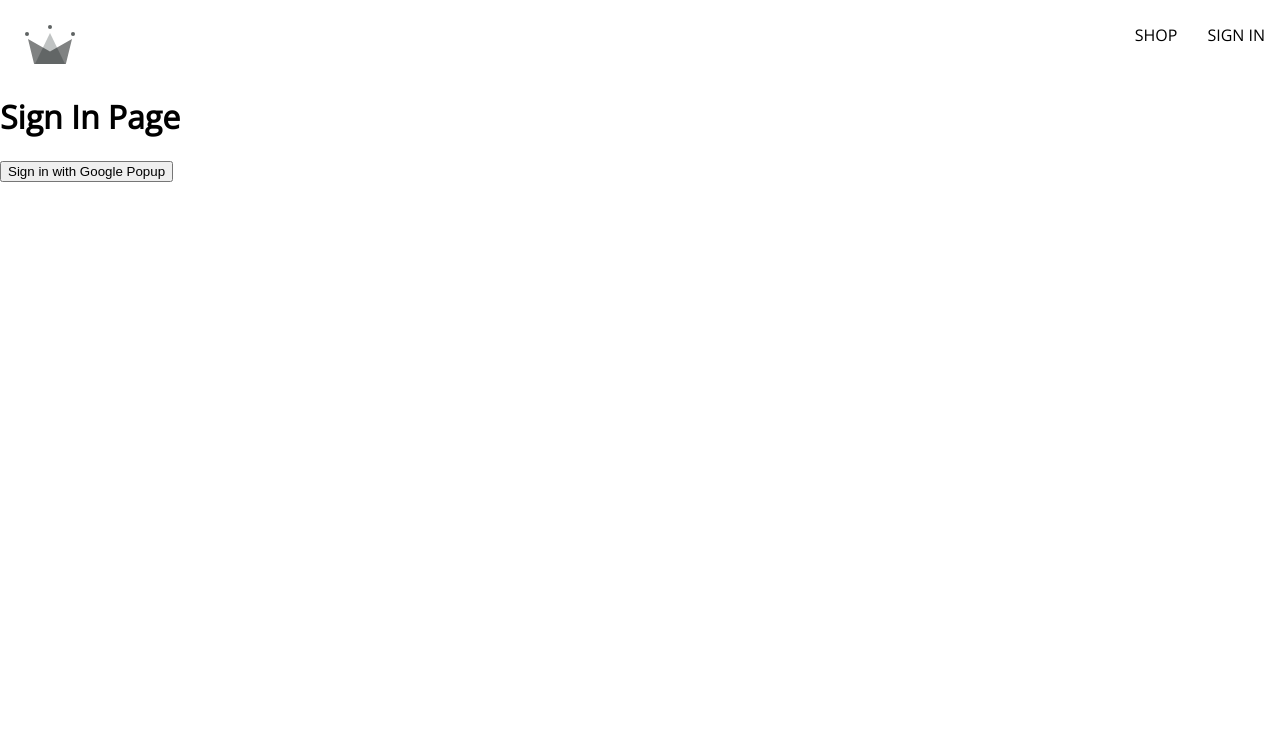
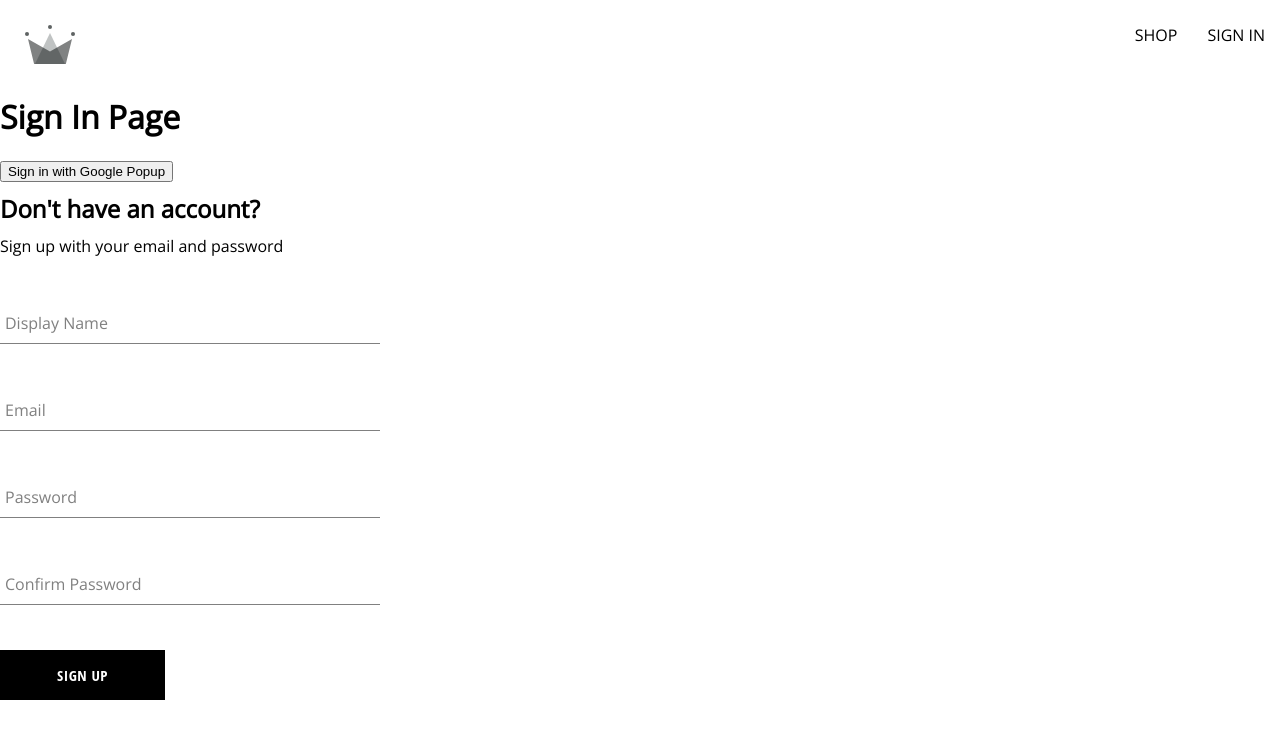
Before and after one commit to vanvand/React-Basics, a React (Create React App) app in the folder domas-clothing/: page /sign-in in a window 1280 px wide. Shown: the top 738 px of the page. Built offline with nearby package versions, Linux system fonts and the light colour scheme.

Commit message:
created sign up component, the form input component, button component

```diff
--- /dev/null
+++ b/domas-clothing/src/components/button/button.component.jsx
@@ -0,0 +1,21 @@
+// our different button types:
+// default
+// inverted
+// google sign in
+
+import "./button.styles.scss"
+
+const BUTTON_TYPE_CLASSES = {
+    google: "google-sign-in",
+    inverted: "inverted"
+}
+
+const Button = ( {children, buttonType, ...otherProps} ) => {
+    return (
+        <button className={`button-container ${BUTTON_TYPE_CLASSES[buttonType]}`} {...otherProps}>
+            {children}
+        </button>
+    )
+}
+
+export default Button;
--- /dev/null
+++ b/domas-clothing/src/components/button/button.styles.scss
@@ -0,0 +1,46 @@
+.button-container {
+    min-width: 165px;
+    width: auto;
+    height: 50px;
+    letter-spacing: 0.5px;
+    line-height: 50px;
+    padding: 0 35px 0 35px;
+    font-size: 15px;
+    background-color: black;
+    color: white;
+    text-transform: uppercase;
+    font-family: 'Open Sans Condensed';
+    font-weight: bolder;
+    border: none;
+    cursor: pointer;
+    display: flex;
+    justify-content: center;
+
+    &:hover {
+        background-color: white;
+        color: black;
+        border: 1px solid black;
+    }
+
+    &.google-sign-in {
+        background-color: #4285f4;
+        color: white;
+
+        &:hover {
+            background-color: #357ae8;
+            border: none;
+        }
+    }
+
+    &.inverted {
+        background-color: white;
+        color: black;
+        border: 1px solid black;
+
+        &:hover {
+            background-color: black;
+            color: white;
+            border: none;
+        }
+    }
+}
--- /dev/null
+++ b/domas-clothing/src/components/form-input/form-input.component.jsx
@@ -0,0 +1,31 @@
+import "./from-input.style.scss"
+
+const FormInput = ( {label, ...otherProps }) => {
+    return (
+    <div className="group">
+
+        <input
+            className="form-input"
+            // instead of this > use spread operator
+            // type="text" required onChange={handleChange} name="displayName" value={displayName}
+            { ...otherProps }
+        />
+
+        {/* if label exist, then render this */}
+        { label && (
+
+        <label
+            // if value.length not zero, means it exists (=user typed sth) then I want the label to shrink
+            className={`${
+                otherProps.value.length ? "shrink" : ""
+                } form-input-label`}
+        >
+            {label}
+        </label>
+        )}
+
+    </div>
+    );
+};
+
+export default FormInput
--- /dev/null
+++ b/domas-clothing/src/components/form-input/from-input.style.scss
@@ -0,0 +1,54 @@
+$sub-color: grey;
+$main-color: black;
+
+@mixin shrinkLabel {
+    top: -14px;
+    font-size: 12px;
+    color: $main-color;
+}
+
+.group {
+    position: relative;
+    margin: 45px 0;
+
+    .form-input {
+        background: none;
+        background-color: white;
+        color: $sub-color;
+        font-size: 18px;
+        padding: 10px 10px 10px 5px;
+        display: block;
+        width: 100%;
+        border: none;
+        border-radius: 0;
+        border-bottom: 1px solid $sub-color;
+        margin: 25px 0;
+
+        &:focus {
+            outline: none;
+        }
+
+        &:focus~.form-input-label {
+            @include shrinkLabel();
+        }
+    }
+
+    input[type='password'] {
+        letter-spacing: 0.3em;
+    }
+
+    .form-input-label {
+        color: $sub-color;
+        font-size: 16px;
+        font-weight: normal;
+        position: absolute;
+        pointer-events: none;
+        left: 5px;
+        top: 10px;
+        transition: 300ms ease all;
+
+        &.shrink {
+            @include shrinkLabel();
+        }
+    }
+}
--- /dev/null
+++ b/domas-clothing/src/components/sign-up-form/sign-up-form.component.jsx
@@ -0,0 +1,103 @@
+// to track input fields
+import { useState } from "react";
+import { createAuthUserWithEmailAndPassword, createUserDocumentFromAuth } from "../../utils/firebase/firebase.utils";
+import FormInput from "../form-input/form-input.component";
+import "./sign-up.styles.scss";
+import Button from "../button/button.component";
+
+
+// initalized form values
+const defaultFormFields = {
+    displayName: "",
+    email: "",
+    password: "",
+    confirmPassword: ""
+}
+
+const SignUpForm = () => {
+
+    const [ formFields, setFormFields ] = useState(defaultFormFields);
+    const { displayName, email, password, confirmPassword } = formFields;
+
+    console.log(formFields)
+
+    const resetFormField = () => {
+        setFormFields(defaultFormFields)
+    }
+
+    const handleSubmit = async (event) => {
+        event.preventDefault();
+
+        // confirm password and confirm passsword match
+        if(password !== confirmPassword) {
+            alert("passwords do not match");
+            return;
+        };
+
+        // did we authentificate user?
+        try {
+            const {user} = await createAuthUserWithEmailAndPassword(email, password);
+            console.log(user);
+
+            await createUserDocumentFromAuth(user, { displayName });
+
+            resetFormField();
+
+        } catch(error) {
+            if(error.code === "auth/email-already-in-use") {
+                alert("Cannot create user, email already in use")
+            } else {
+            console.log("user creation encountered an error", error);
+            }
+        }
+
+        // create user document from what createAutUserWithEmailPass
+    }
+
+    const handleChange = (event) => {
+        const { name, value } = event.target;
+
+        setFormFields( {...formFields, [name]: value} )
+
+    }
+
+    return (
+        <div className="sign-up-container">
+            <h2>Don't have an account?</h2>
+            <span>Sign up with your email and password</span>
+            <form onSubmit={handleSubmit}>
+
+                <FormInput
+                    label="Display Name"
+                    type="text"
+                    required
+                    onChange={handleChange}
+                    name="displayName"
+                    value={displayName}
+                    // you can also put input options as object and add "inputOptions" as prop in form-input.component instead of ""...otherProps"
+                    // clear separation on what is associated as input portion vs. lable portion
+                        // inputOptions = {{
+                        //     type: "text",
+                        //     required: "true",
+                        //     onChange: handleChange,
+                        //     name: "displayName",
+                        //     value: displayName,
+                        //     }}
+                />
+
+                <FormInput label="Email" type="email" required onChange={handleChange} name="email" value={email}/>
+
+                <FormInput label="Password" type="password" required onChange={handleChange} name="password" value={password}/>
+                {/* further checked, e.g lenght go here in inpt */}
+
+                <FormInput label="Confirm Password" type="password" required onChange={handleChange} name="confirmPassword" value={confirmPassword}/>
+
+                {/* when button with type submit is clicked run onSubmit callback */}
+                {/* here you can enter the buttonType if needed, without it will be default button */}
+                <Button type="submit">Sign Up</Button>
+            </form>
+        </div>
+    )
+}
+
+export default SignUpForm
--- /dev/null
+++ b/domas-clothing/src/components/sign-up-form/sign-up.styles.scss
@@ -0,0 +1,9 @@
+.sign-up-container {
+    display: flex;
+    flex-direction: column;
+    width: 380px;
+
+    h2 {
+        margin: 10px 0;
+    }
+}
--- a/domas-clothing/src/routes/sign-in/sign-in.component.jsx
+++ b/domas-clothing/src/routes/sign-in/sign-in.component.jsx
@@ -1,6 +1,30 @@
-import { signInWithGooglePopup, createUserDocumentFromAuth } from "../../utils/firebase/firebase.utils";
+// commented code is from implementing Sign in with Google Redirect
+// import { useEffect } from "react";
+// import { getRedirectResult } from "firebase/auth"
+
+import {
+    // auth,
+    signInWithGooglePopup,
+    // signInWithGoogleRedirect,
+    createUserDocumentFromAuth
+} from "../../utils/firebase/firebase.utils";
+
+import SignUpForm from "../../components/sign-up-form/sign-up-form.component";
+
 
 const SignIn = () => {
+
+        // useEffect( () => {
+        //     const fetchData = async () => {
+        //         const response = await getRedirectResult(auth);
+        //         if (response) {
+        //         const userDocRef = await createUserDocumentFromAuth(response.user);
+        //     }
+        // }
+        //     fetchData().catch(console.error);
+        // }, []);
+
+
 
     const logGoogleUser = async () => {
         // const response = await signInWithGooglePopup();
@@ -9,10 +33,17 @@
         const {user} = await signInWithGooglePopup();
         const userDocRef = await createUserDocumentFromAuth(user);
     }
+
+
+
     return (
-        <div>
+        <div >
             <h1>Sign In Page</h1>
             <button onClick={logGoogleUser}>Sign in with Google Popup</button>
+            {/* <button onClick={signInWithGoogleRedirect}>Sign in with Google Redirect</button> */}
+
+            <SignUpForm />
+
         </div>
     );
 };
--- a/domas-clothing/src/utils/firebase/firebase.utils.js
+++ b/domas-clothing/src/utils/firebase/firebase.utils.js
@@ -8,7 +8,8 @@
      getAuth,
      signInWithRedirect,
      signInWithPopup,
-     GoogleAuthProvider
+     GoogleAuthProvider,
+     createUserWithEmailAndPassword,
  } from "firebase/auth";
 
 // (7) after setting up database called firestore import this
@@ -34,15 +35,17 @@
 
 
 // (5) add authentication
-const provider = new GoogleAuthProvider();
+const googleProvider = new GoogleAuthProvider();
+
 // how should googleAuthProvider behave?
-provider.setCustomParameters( {
+googleProvider.setCustomParameters( {
     // user should always select account
     prompt: "select_account"
 })
 
 export const auth = getAuth();
-export const signInWithGooglePopup = () => signInWithPopup(auth, provider);
+export const signInWithGooglePopup = () => signInWithPopup(auth, googleProvider);
+export const signInWithGoogleRedirect = () => signInWithRedirect(auth, googleProvider);
 
 // (6) go back to browser click "continue to console" > Authentication (left side navi) > Get started > Sign-in-method > Google
 // Sign-in provides > Enable (right top button) > enter project support email >> now it should have Status: Enabled
@@ -53,7 +56,14 @@
 export const db = getFirestore();
 
 // create our users when authenticating
-export const createUserDocumentFromAuth = async ( userAuth ) => {
+// additionalInformation: object > if displayName has no value (with sign-up) we add additional information ourself
+export const createUserDocumentFromAuth = async (
+    userAuth,
+    additionalInformation ={} ) => {
+
+    // if userAuth not present then do not run the function
+    if(!userAuth) return;
+
     // is there an existing document reference
     // identifier comes from logGoogleUser object > user > uid
     const userDocRef = doc(db, "users", userAuth.uid); // doc(db, collection, identifier)
@@ -78,7 +88,8 @@
             await setDoc(userDocRef, {
                 displayName,
                 email,
-                createdAt
+                createdAt,
+                ...additionalInformation,
             });
 
         } catch(error) {
@@ -90,3 +101,11 @@
     return userDocRef
 
 };
+
+// create authentificated user and give back some auth object
+export const createAuthUserWithEmailAndPassword = async (email, password) => {
+
+    if (!email || !password) return;
+
+    return await createUserWithEmailAndPassword(auth, email, password)
+}
```
Also changed, not shown: 1 other file (tests, documents, lock files or other folders).
